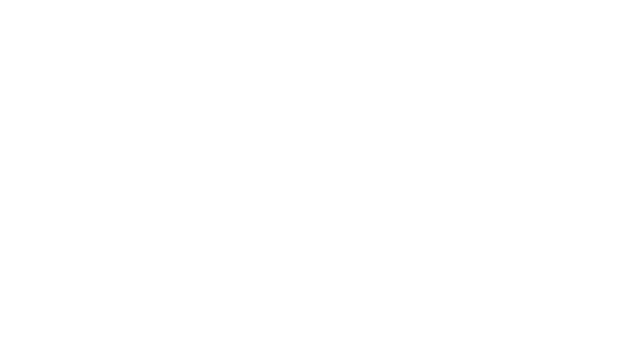
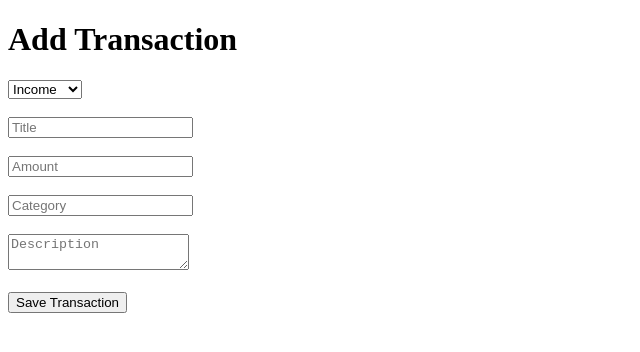
Before and after one commit to Cedric-Raichand/BizTrack, a React app in the folder frontend/: page /create-transaction in a window 1280 px wide. Before the commit this address had no page. Shown: the top 352 px of the page, without its empty margins (0-640 px from the left). Built offline with nearby package versions, Linux system fonts and the light colour scheme; sample sign-in values are in the browser's storage; the HTML template or start-up script is replaced by a standard one.

Commit message:
add transaction creation route

```diff
--- a/frontend/src/routes/AppRoutes.jsx
+++ b/frontend/src/routes/AppRoutes.jsx
@@ -4,6 +4,7 @@ import Login from "../pages/Login";
 import Register from "../pages/Register";
 import Dashboard from "../pages/Dashboard";
 import CreateBusiness from "../pages/CreateBusiness";
+import CreateTransaction from "../pages/CreateTransaction";
 
 import ProtectedRoute from "./ProtectedRoute";
 
@@ -58,6 +59,16 @@ const AppRoutes = () => {
       />
 
 
+      <Route
+        path="/create-transaction"
+        element={
+          <ProtectedRoute>
+            <CreateTransaction />
+          </ProtectedRoute>
+        }
+      />
+
+
     </Routes>
 
   );
```
